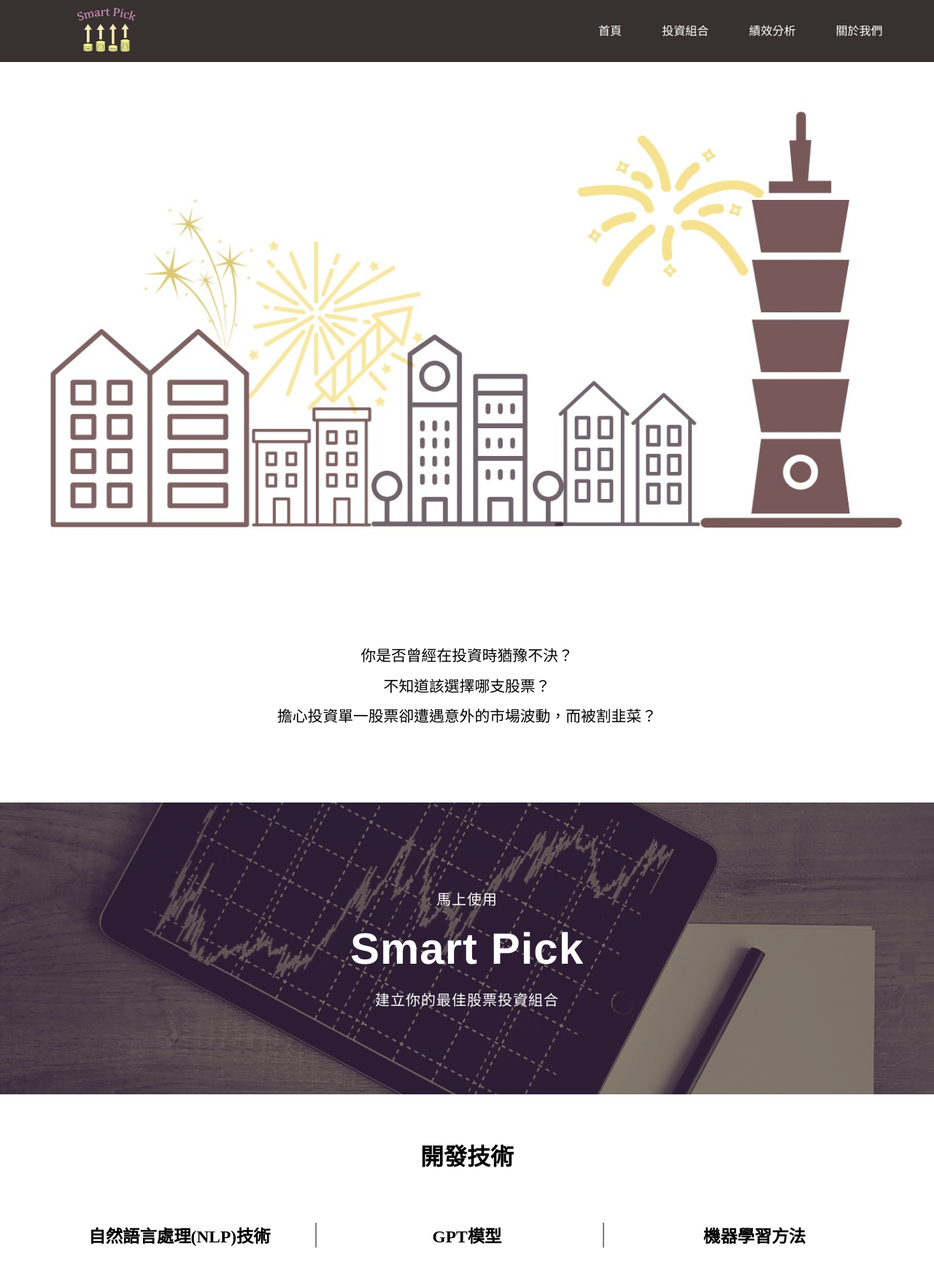
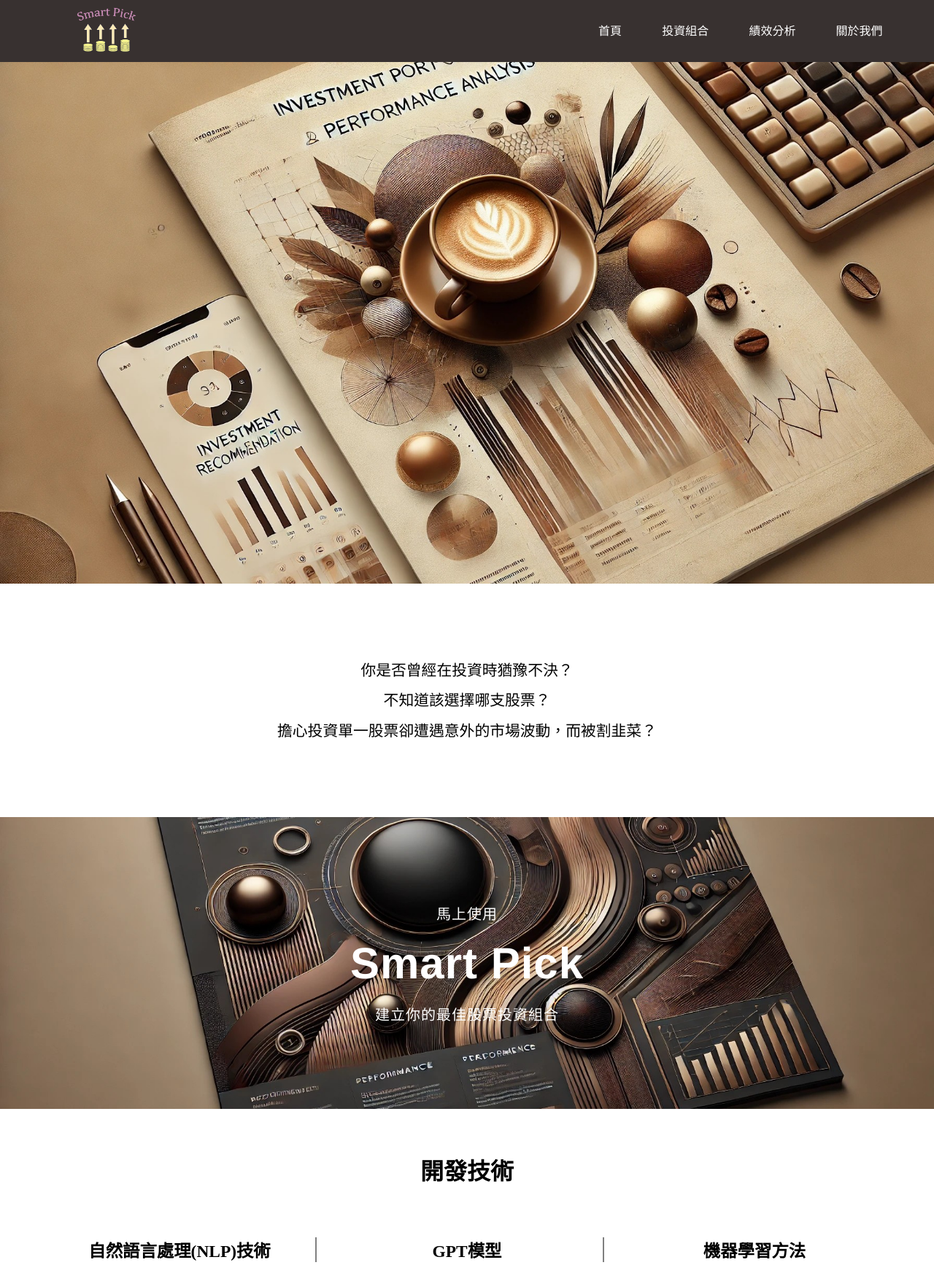
Before and after one commit to WAmy2003/Senior-Project, a Django app: page / in a window 1280 px wide. Shown: the top 1760 px of the page at 73% size. Run offline with Django 5.2, Linux system fonts and the light colour scheme.

Commit message:
暫改main圖

```diff
--- a/Django/app/static/css/style5.css
+++ b/Django/app/static/css/style5.css
@@ -96,7 +96,7 @@ nav ul li a:hover {
     /* 高度自適應 */
     max-height: 90vh;
     /* 限制最大高度為視窗高度的90% */
-    object-fit: contain;
+    object-fit: cover;
     /* 保持圖片比例並適應容器 */
 
 }
@@ -126,7 +126,7 @@ nav ul li a:hover {
 .statement {
     background-color: antiquewhite;
     height: 50vh;
-    background-image: url("../image/back.png");
+    background-image: url("../image/smallback.jpg");
     background-repeat: no-repeat;
     background-size: cover;
     background-position: center;
--- a/Django/app/templates/main.html
+++ b/Django/app/templates/main.html
@@ -23,7 +23,7 @@
         </header>
         <main>
             <section class="topic">
-                <img src="../static/image/onen.jpg " alt="主題圖">
+                <img src="../static/image/backver1.jpg " alt="主題圖">
             </section>
 
             <section class="question">
```
Also changed, not shown: Django/app/static/image/backver1.jpg (added), Django/app/static/image/smallback.jpg (added).
